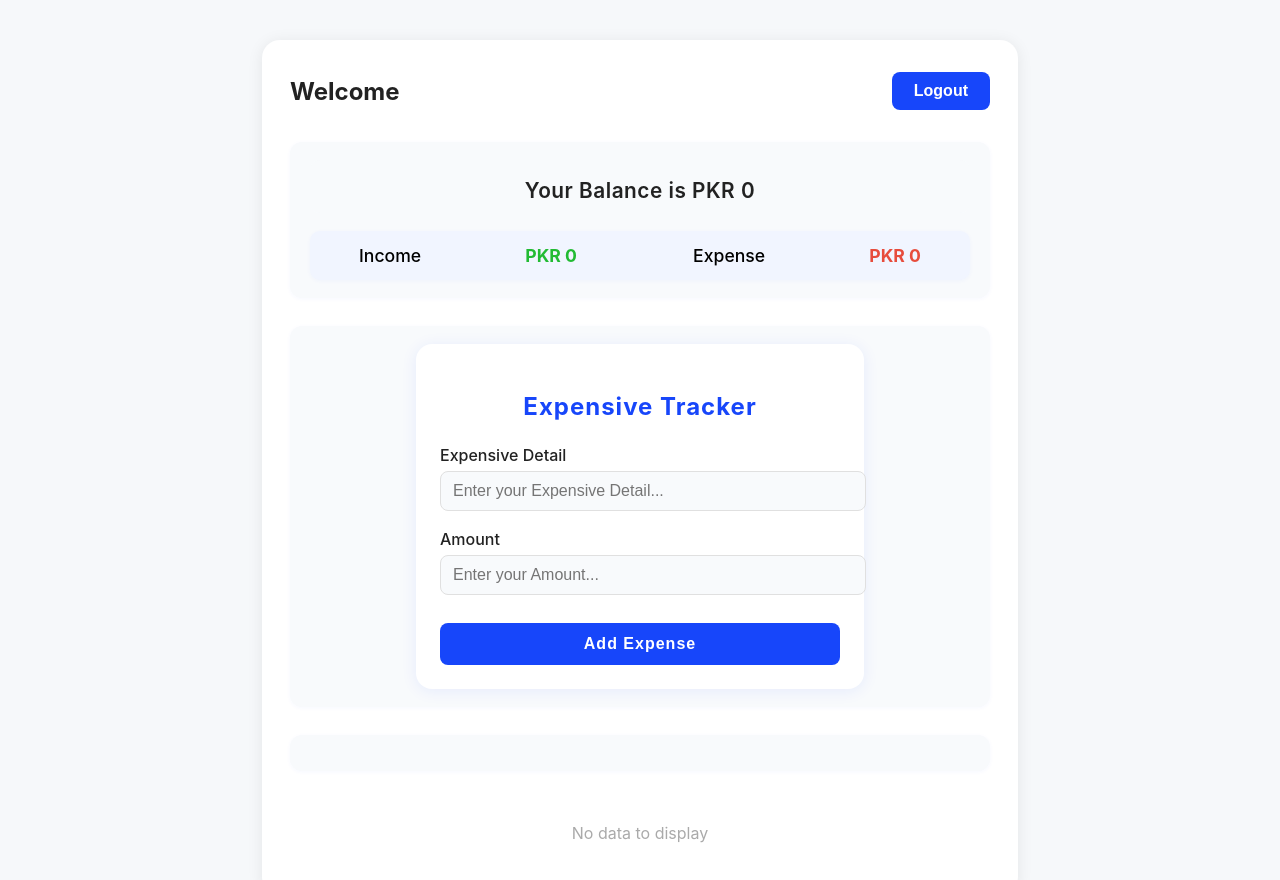
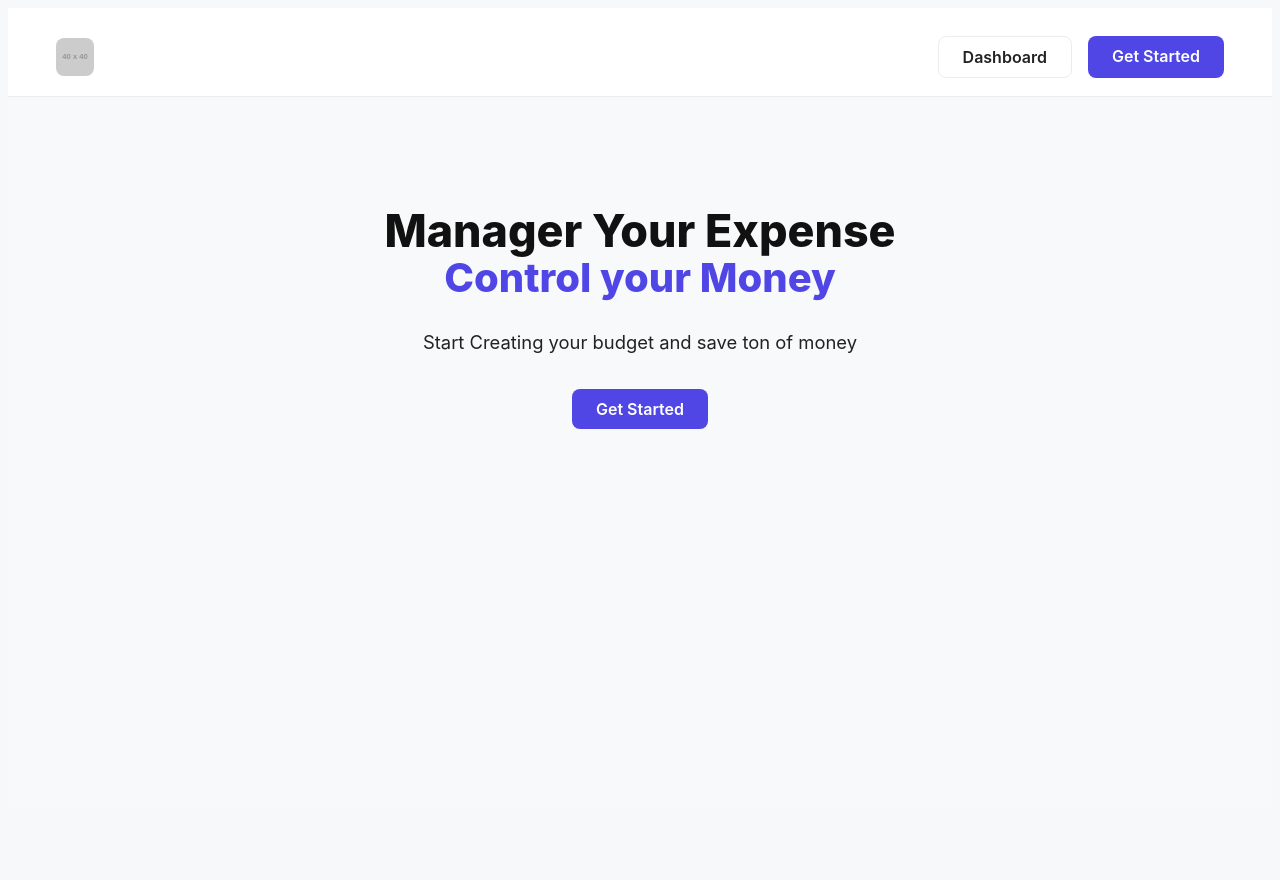
Before and after one commit to Mohsin563/FinalProject, a React (Vite) app: page / in a window 1280 px wide. Shown: the top 880 px of the page. After the commit the page ends 816 px from the top, so only its background shows below. Built offline with nearby package versions, Linux system fonts and the light colour scheme.

Commit message:
MainHome and module user design

```diff
--- a/package.json
+++ b/package.json
@@ -10,6 +10,7 @@
     "preview": "vite preview"
   },
   "dependencies": {
+    "mongoose": "^8.15.1",
     "react": "^19.1.0",
     "react-dom": "^19.1.0",
     "react-router-dom": "^7.6.2",
--- a/src/App.jsx
+++ b/src/App.jsx
@@ -8,12 +8,13 @@ import ExpensiveForm from './pages/ExpensiveForm'
 import ExpensiveDetails from './pages/ExpensiveDetails'
 import ExpenseTable from './pages/ExpensiveTable'
 import Home from './pages/Home'
+import MainHome from './pages/MainHome'
 function App() {
 
 
   return (
     <>
-      <Home/>
+      <MainHome/>
     </>
   )
 }
--- a/src/pages/Home.css
+++ b/src/pages/Home.css
@@ -62,3 +62,130 @@ body {
     font-size: 1.1rem;
   }
 }
+
+/* Main background */
+.mainhome-bg {
+  min-height: 100vh;
+  background: #f8f9fb;
+}
+
+/* Header */
+.mainhome-header {
+  display: flex;
+  justify-content: space-between;
+  align-items: center;
+  padding: 28px 48px 18px 48px;
+  border-bottom: 1px solid #ececec;
+  background: #fff;
+}
+
+.mainhome-logo {
+  display: flex;
+  align-items: center;
+  gap: 10px;
+  font-size: 1.45rem;
+  font-weight: 700;
+  color: #4f46e5;
+  letter-spacing: 0.5px;
+}
+
+.mainhome-logo img {
+  height: 38px;
+  width: 38px;
+  border-radius: 8px;
+}
+
+.mainhome-nav {
+  display: flex;
+  gap: 16px;
+}
+
+/* Buttons */
+.mainhome-btn {
+  font-size: 1rem;
+  font-weight: 600;
+  border-radius: 8px;
+  padding: 10px 24px;
+  border: none;
+  cursor: pointer;
+  text-decoration: none;
+  transition: background 0.2s, color 0.2s;
+  outline: none;
+}
+
+.mainhome-btn-outline {
+  background: #fff;
+  color: #222;
+  border: 1.5px solid #ececec;
+}
+
+.mainhome-btn-outline:hover {
+  background: #f3f4f6;
+}
+
+.mainhome-btn-primary {
+  background: #4f46e5;
+  color: #fff;
+  border: none;
+}
+
+.mainhome-btn-primary:hover {
+  background: #3730a3;
+}
+
+/* Hero Section */
+.mainhome-hero {
+  display: flex;
+  flex-direction: column;
+  align-items: center;
+  justify-content: center;
+  margin-top: 80px;
+}
+
+.mainhome-hero h1 {
+  font-size: 2.8rem;
+  font-weight: 700;
+  text-align: center;
+  margin-bottom: 12px;
+  line-height: 1.1;
+}
+
+.mainhome-hero-bold {
+  color: #111;
+  font-weight: 800;
+}
+
+.mainhome-hero-accent {
+  color: #4f46e5;
+  font-weight: 800;
+  font-size: 2.5rem;
+  display: block;
+}
+
+.mainhome-hero-desc {
+  font-size: 1.15rem;
+  color: #222;
+  margin-bottom: 36px;
+  text-align: center;
+}
+
+.mainhome-hero-btn {
+  margin-top: 8px;
+  min-width: 180px;
+  font-size: 1.1rem;
+}
+
+/* Responsive */
+@media (max-width: 700px) {
+  .mainhome-header {
+    flex-direction: column;
+    gap: 18px;
+    padding: 18px 10px 10px 10px;
+  }
+  .mainhome-hero h1 {
+    font-size: 2rem;
+  }
+  .mainhome-hero-accent {
+    font-size: 1.5rem;
+  }
+}
--- /dev/null
+++ b/src/pages/MainHome.jsx
@@ -0,0 +1,35 @@
+
+import './Home.css';
+
+function MainHome() {
+  return (
+    <div className="mainhome-bg">
+
+      <header className="mainhome-header">
+        <div className="mainhome-logo">
+          <img src="https://placehold.co/40x40/6c63ff/fff?text=🚀" alt="Logo" />
+          <span></span>
+        </div>
+        <div className="mainhome-nav">
+          <a href="/dashboard" className="mainhome-btn mainhome-btn-outline">Dashboard</a>
+          <a href="/login" className="mainhome-btn mainhome-btn-primary">Get Started</a>
+        </div>
+      </header>
+
+      <main className="mainhome-hero">
+        <h1>
+          <span className="mainhome-hero-bold">Manager Your Expense</span><br />
+          <span className="mainhome-hero-accent">Control your Money</span>
+        </h1>
+        <p className="mainhome-hero-desc">
+          Start Creating your budget and save ton of money
+        </p>
+        <a href="/login" className="mainhome-btn mainhome-btn-primary ">
+          Get Started
+        </a>
+      </main>
+    </div>
+  );
+}
+
+export default MainHome;
```
Also changed, not shown: src/backend/modules/User.jsx (added, +37 -0 lines), 1 other file (tests, documents, lock files or other folders).
